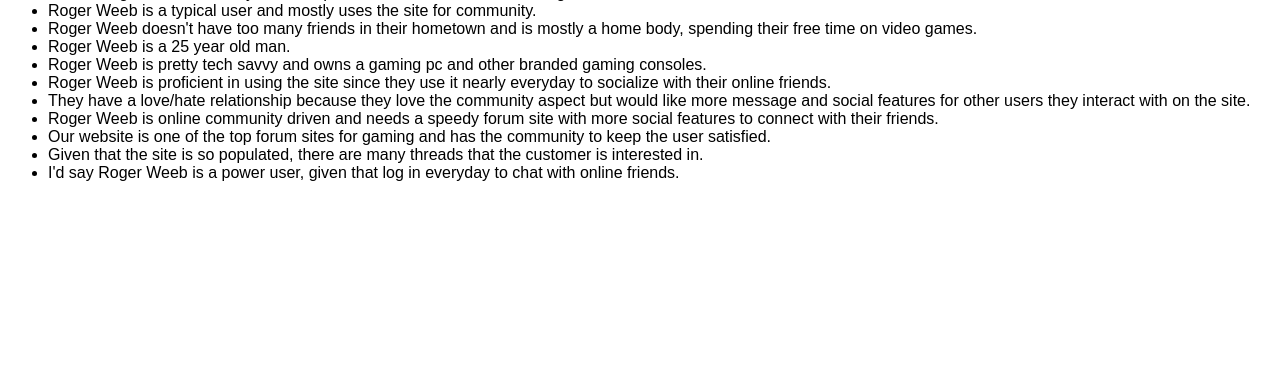
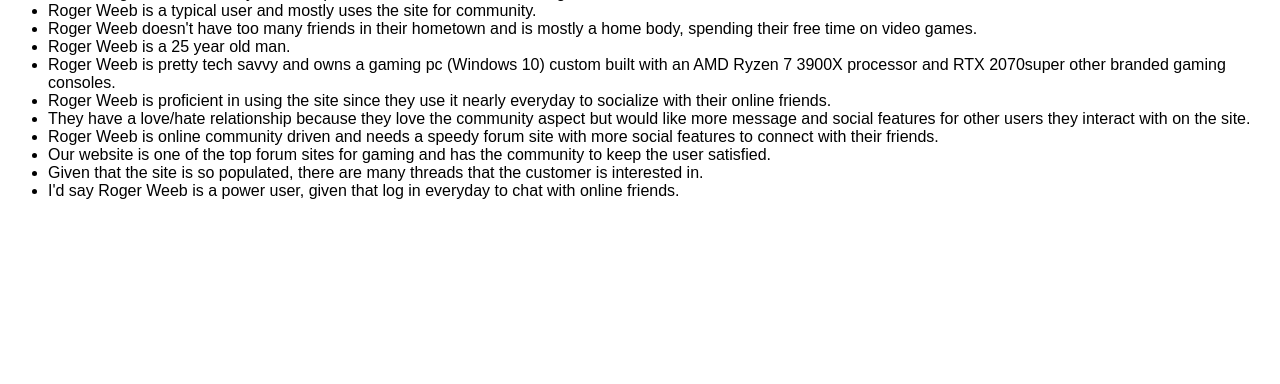
Before and after one commit to GinoVillalpando/data-design, a PHP site: page /identifying-persona.php in a window 1280 px wide. Shown: the part 416-800 px from the top of the page. Run offline with PHP 8.4, Linux system fonts and the light colour scheme.

Commit message:
modified nav menu to buttons corrected <head> and <html> tags and removed unused <div> changed identity details on the persona changed user story for a power user without moderation tools changed interaction history based on a power user changed name for user story quote added OS for computer that they own and what type of PC it is

```diff
--- a/Epic/identifying-persona.php
+++ b/Epic/identifying-persona.php
@@ -14,7 +14,8 @@
 			<li>Roger Weeb is a typical user and mostly uses the site for community.</li>
 			<li>Roger Weeb doesn't have too many friends in their hometown and is mostly a home body, spending their free time on video games.</li>
 			<li>Roger Weeb is a 25 year old man.</li>
-			<li>Roger Weeb is pretty tech savvy and owns a gaming pc and other branded gaming consoles.</li>
+			<li>Roger Weeb is pretty tech savvy and owns a gaming pc (Windows 10) custom built with an AMD Ryzen 7 3900X processor
+				and RTX 2070super other branded gaming consoles.</li>
 			<li>Roger Weeb is proficient in using the site since they use it nearly everyday to socialize with their online friends.</li>
 			<li>They have a love/hate relationship because they love the community aspect but would like more message and social features for other users they interact with on the site.</li>
 			<li>Roger Weeb is online community driven and needs a speedy forum site with more social features to connect with their friends.</li>
```
